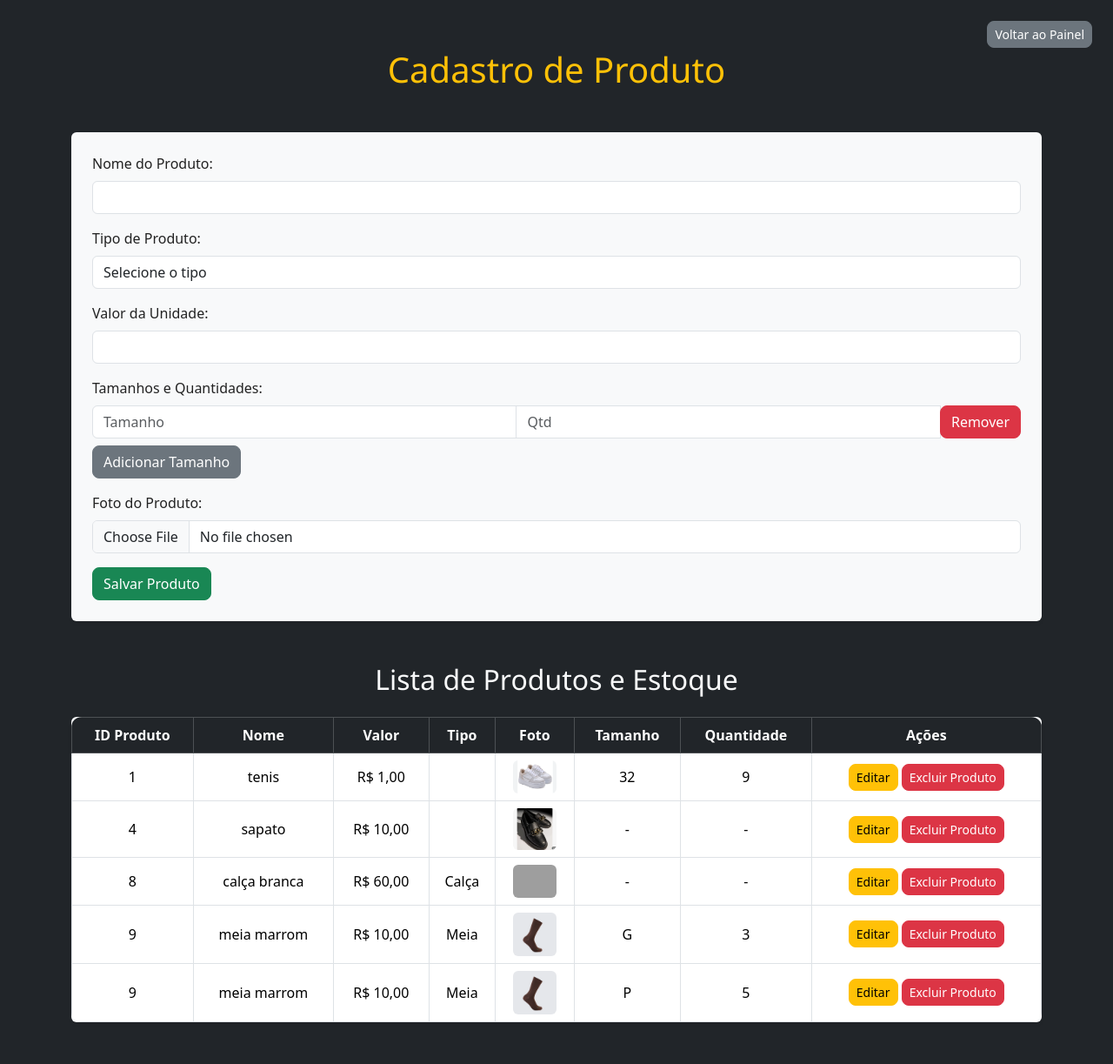
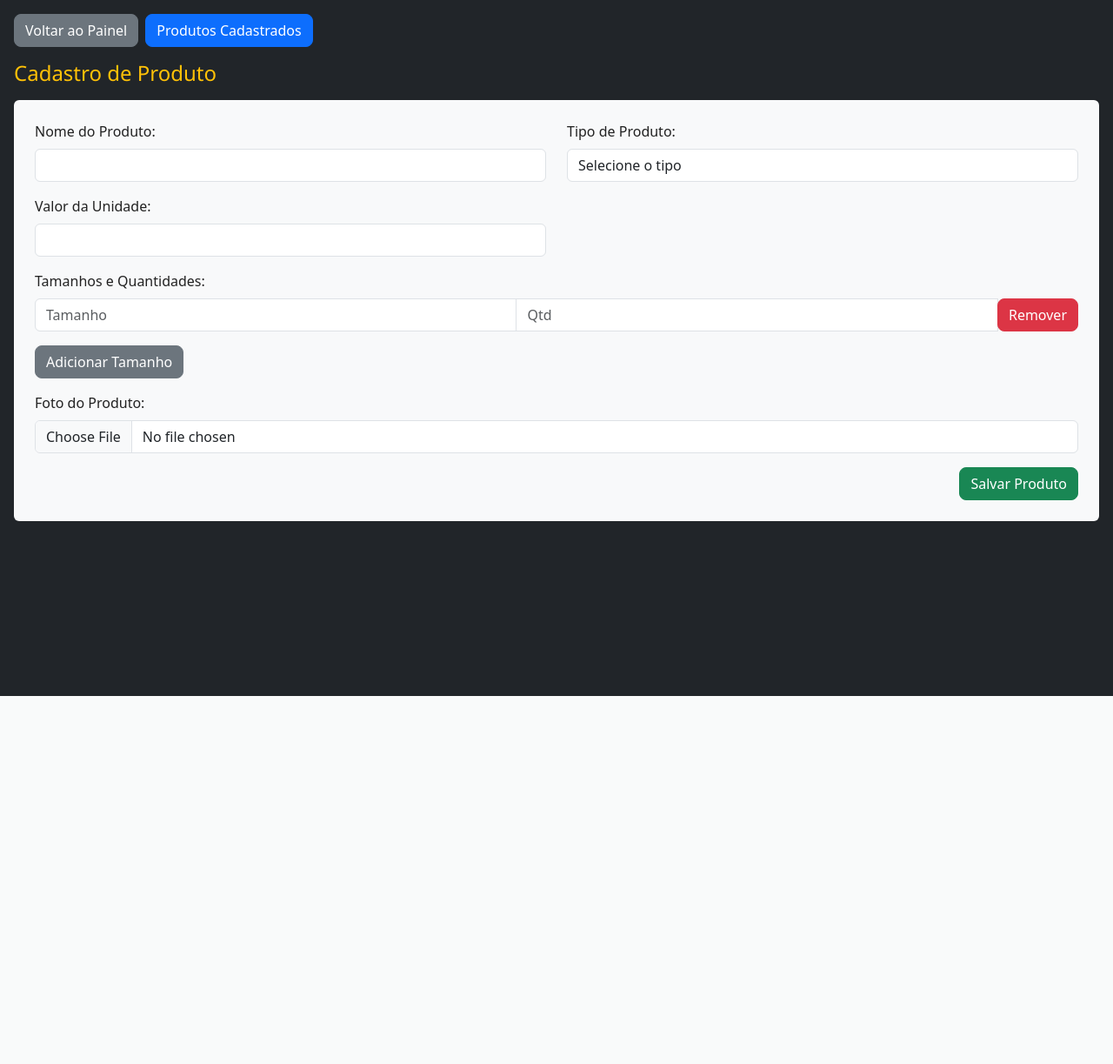
Before and after one commit to MatheusVSG/projeto_bartira_modas, a PHP site: page /projeto_bartira_modas/view/produto/cadastro-produto.php in a window 1280 px wide. Shown: the whole page at 87% size. After the commit the page ends 800 px from the top, so only its background shows below. Run offline with PHP 8.4, Linux system fonts and the light colour scheme; a user stored in the database is signed in; data comes from the database, SQL or seed files in the repository; grey boxes are pictures that could not be loaded.

Commit message:
Alterei Cadastro de Adm, Produto e Forma de pagamento

```diff
--- a/projeto_lab_db/view/administrador/home_adm.php
+++ b/projeto_lab_db/view/administrador/home_adm.php
@@ -33,13 +33,13 @@ if (!isset($_SESSION['usuario_id']) || $_SESSION['tipo_usuario'] != 'admin') {
         </div>
 
         <div class="row g-4 justify-content-center">
-            <!-- Cada card -->
+
             <div class="col-10 col-md-4 col-lg-3">
                 <div class="card bg-light text-dark shadow h-100 text-center">
                     <div class="card-body d-flex flex-column justify-content-between">
                         <h4 class="card-title">Cadastro de Administrador</h4>
                         <p class="card-text">Gerenciar contas de administradores do sistema.</p>
-                        <a href="../administrador/listar_administrador.php" class="btn btn-primary mt-3">Acessar</a>
+                        <a href="../administrador/cadastro_administrador.php" class="btn btn-primary mt-3">Acessar</a>
                     </div>
                 </div>
             </div>
@@ -89,7 +89,7 @@ if (!isset($_SESSION['usuario_id']) || $_SESSION['tipo_usuario'] != 'admin') {
                     <div class="card-body d-flex flex-column justify-content-between">
                         <h4 class="card-title">Forma de Pagamento</h4>
                         <p class="card-text">Gerenciar métodos de pagamento.</p>
-                        <a href="../forma_pagto/listar_forma_pagto.php" class="btn btn-primary mt-3">Acessar</a>
+                        <a href="../forma_pagto/cadastrar_forma_pagto.php" class="btn btn-primary mt-3">Acessar</a>
                     </div>
                 </div>
             </div>
--- a/projeto_lab_db/view/estoque/listar_estoque.php
+++ b/projeto_lab_db/view/estoque/listar_estoque.php
@@ -97,7 +97,7 @@ $result = mysqli_query($conn, $query);
                                     <a href="#" data-toggle="modal" data-target="#modalFotoEstoque<?php echo $row['produto_id'] . str_replace(' ', '', $row['tamanho']); ?>">
                                         <img src="../produto/fotos/<?php echo $row['foto']; ?>" width="50" class="rounded">
                                     </a>
-                                    <!-- Modal -->
+
                                     <div class="modal fade" id="modalFotoEstoque<?php echo $row['produto_id'] . str_replace(' ', '', $row['tamanho']); ?>" tabindex="-1" role="dialog" aria-labelledby="modalFotoEstoqueLabel<?php echo $row['produto_id'] . str_replace(' ', '', $row['tamanho']); ?>" aria-hidden="true">
                                         <div class="modal-dialog modal-dialog-centered" role="document">
                                             <div class="modal-content">
--- a/projeto_lab_db/view/produto/cadastro-produto.php
+++ b/projeto_lab_db/view/produto/cadastro-produto.php
@@ -1,48 +1,67 @@
+<?php
+session_start();
+include_once '../../connection.php';
+
+if (!isset($_SESSION['usuario_id']) || $_SESSION['tipo_usuario'] != 'admin') {
+    header("Location: ../../login.php");
+    exit();
+}
+
+$mensagem_sucesso = '';
+if (isset($_GET['sucesso']) && $_GET['sucesso'] == 1) {
+    $mensagem_sucesso = 'Produto cadastrado com sucesso!';
+}
+?>
+
 <!DOCTYPE html>
 <html lang="pt-BR">
 
 <head>
-
-    <?php
-    session_start();
-    include '../../connection.php';
-    include '../../head.php';
-
-    if (!isset($_SESSION['usuario_id']) || $_SESSION['tipo_usuario'] != 'admin') {
-
-        header("Location: ../../login.php");
-        exit();
-    }
-    ?>
-
-    <title>Cadastro de Produto</title>
-
-    <script src="https://code.jquery.com/jquery-3.5.1.slim.min.js"></script>
-    <script src="https://cdn.jsdelivr.net/npm/bootstrap@4.5.2/dist/js/bootstrap.bundle.min.js"></script>
+    <?php include '../../head.php'; ?>
+    <title>Bartira Modas | Cadastro de Produto</title>
     <style>
         .logo {
             max-width: 200px;
             margin-bottom: 20px;
         }
     </style>
-
 </head>
 
-<body class="bg-dark text-light">
-    <div class="container py-5">
-        <div class="d-flex justify-content-end mb-2 gap-2">
-            <a href="../administrador/home_adm.php" class="btn btn-secondary btn-sm position-fixed" style="top: 24px; right: 24px; z-index: 999;">Voltar ao Painel</a>
+<body>
+    <div class="w-100 min-vh-100 bg-dark px-3 pb-3">
+        <?php
+        $linksAdicionais = [
+            [
+                'caminho' => '../administrador/home_adm.php',
+                'titulo' => 'Voltar ao Painel',
+                'cor' => 'btn-secondary',
+            ],
+            [
+                'caminho' => 'listar_produtos.php',
+                'titulo' => 'Produtos Cadastrados',
+                'cor' => 'btn-primary',
+            ]
+        ];
+        include '../../../components/barra_navegacao.php';
+        ?>
+
+        <h4 class="text-warning mb-0">Cadastro de Produto</h4>
+
+        <div class="bg-light rounded p-4 mt-3">
+            <?php if (!empty($mensagem_sucesso)) : ?>
+                <div class="alert alert-success alert-dismissible fade show" role="alert">
+                    <?= $mensagem_sucesso ?>
+                    <button type="button" class="btn-close" data-bs-dismiss="alert" aria-label="Fechar"></button>
                 </div>
+            <?php endif; ?>
 
-        <h1 class="text-center text-warning mb-5">Cadastro de Produto</h1>
-
-        <form action="../../controller/produto/salvar_produto.php" method="post" enctype="multipart/form-data" class="bg-light text-dark p-4 rounded shadow-sm mb-5">
-            <div class="mb-3">
+            <form action="../../controller/produto/salvar_produto.php" method="post" enctype="multipart/form-data" class="row">
+                <div class="col-12 col-md-6 mb-3">
                     <label for="nome" class="form-label">Nome do Produto:</label>
                     <input type="text" name="nome" id="nome" class="form-control" required>
                 </div>
 
-            <div class="mb-3">
+                <div class="col-12 col-md-6 mb-3">
                     <label for="tipo_id" class="form-label">Tipo de Produto:</label>
                     <select name="tipo_id" id="tipo_id" class="form-control" required>
                         <option value="">Selecione o tipo</option>
@@ -55,12 +74,12 @@
                     </select>
                 </div>
 
-            <div class="mb-3">
+                <div class="col-12 col-md-6 mb-3">
                     <label for="valor_unidade" class="form-label">Valor da Unidade:</label>
                     <input type="number" name="valor_unidade" id="valor_unidade" step="0.01" class="form-control" required>
                 </div>
 
-            <div class="mb-3">
+                <div class="col-12 mb-3">
                     <label class="form-label">Tamanhos e Quantidades:</label>
                     <div id="tamanhos-container">
                         <div class="input-group mb-2">
@@ -69,80 +88,18 @@
                             <button type="button" class="btn btn-danger" onclick="removerTamanho(this)">Remover</button>
                         </div>
                     </div>
-                <button type="button" class="btn btn-secondary" onclick="adicionarTamanho()">Adicionar Tamanho</button>
+                    <button type="button" class="btn btn-secondary mt-2" onclick="adicionarTamanho()">Adicionar Tamanho</button>
                 </div>
 
-            <div class="mb-3">
+                <div class="col-12 mb-3">
                     <label for="foto" class="form-label">Foto do Produto:</label>
                     <input type="file" name="foto" id="foto" class="form-control" accept="image/*" required>
                 </div>
 
+                <div class="d-flex justify-content-end">
                     <button type="submit" class="btn btn-success">Salvar Produto</button>
+                </div>
             </form>
-
-        <h2 class="text-center text-light mb-4">Lista de Produtos e Estoque</h2>
-
-        <div class="table-responsive bg-light rounded shadow-sm">
-            <table class="table table-bordered table-hover text-center align-middle mb-0">
-                <thead class="table-dark">
-                    <tr>
-                        <th>ID Produto</th>
-                        <th>Nome</th>
-                        <th>Valor</th>
-                        <th>Tipo</th>
-                        <th>Foto</th>
-                        <th>Tamanho</th>
-                        <th>Quantidade</th>
-                        <th>Ações</th>
-                    </tr>
-                </thead>
-                <tbody>
-                    <?php
-                    include_once '../../connection.php';
-                    // Modificar a query para incluir informações de estoque
-                    $sql = "SELECT p.id as produto_id, p.nome as produto_nome, p.valor_unidade, p.foto, t.nome as tipo_nome, e.tamanho, e.quantidade
-                            FROM produtos p
-                            LEFT JOIN tipos_produto t ON p.tipo_id = t.id
-                            LEFT JOIN estoque e ON p.id = e.fk_produto_id";
-                    $result = $conn->query($sql);
-
-                    while ($row = $result->fetch_assoc()) {
-                        echo "<tr>
-                                <td>{$row['produto_id']}</td>
-                                <td>{$row['produto_nome']}</td>
-                                <td>R$ " . number_format($row['valor_unidade'], 2, ',', '.') . "</td>
-                                <td>{$row['tipo_nome']}</td>
-                                <td>
-                                    <a href='#' data-toggle='modal' data-target='#modalFotoProdutoCad{$row['produto_id']}'>
-                                        <img src='../../view/produto/fotos/{$row['foto']}' width='50' class='rounded'>
-                                    </a>
-
-                                    <!-- Modal -->
-                                    <div class='modal fade' id='modalFotoProdutoCad{$row['produto_id']}' tabindex='-1' role='dialog' aria-labelledby='modalFotoProdutoCadLabel{$row['produto_id']}' aria-hidden='true'>
-                                    <div class='modal-dialog modal-dialog-centered' role='document'>
-                                        <div class='modal-content'>
-                                        <div class='modal-header position-relative'>
-                                            <h5 class='modal-title' id='modalFotoProdutoCadLabel{$row['produto_id']}'>Foto do Produto: {$row['produto_nome']}</h5>
-                                            <button type='button' class='btn-close position-absolute' style='right: 16px; top: 16px;' data-dismiss='modal' aria-label='Fechar'></button>
-                                        </div>
-                                        <div class='modal-body text-center'>
-                                            <img src='../../view/produto/fotos/{$row['foto']}' class='img-fluid rounded'>
-                                        </div>
-                                        </div>
-                                    </div>
-                                    </div>
-                                </td>
-                                <td>" . (isset($row['tamanho']) ? $row['tamanho'] : '-') . "</td>
-                                <td>" . (isset($row['quantidade']) ? $row['quantidade'] : '-') . "</td>
-                                <td>
-                                    <a href='editar_produto.php?id={$row['produto_id']}' class='btn btn-sm btn-warning'>Editar</a>
-                                    <a href='/projeto_lab_db/controller/produto/excluir_produto.php?id={$row['produto_id']}' onclick='return confirm(\"Tem certeza que deseja excluir este produto e todo o seu estoque relacionado?\"')' class='btn btn-sm btn-danger'>Excluir Produto</a>
-                                </td>
-                            </tr>";
-                    }
-                    ?>
-                </tbody>
-            </table>
         </div>
     </div>
 
--- a/projeto_lab_db/view/vendedor/listar_vendedores.php
+++ b/projeto_lab_db/view/vendedor/listar_vendedores.php
@@ -97,4 +97,5 @@ $result = mysqli_query($conn, $sql);
         </div>
     </div>
 </body>
+
 </html>
```
Also changed, not shown: projeto_lab_db/view/administrador/cadastro_administrador.php (+58 -14 lines), projeto_lab_db/view/forma_pagto/cadastrar_forma_pagto.php (+44 -23 lines), projeto_lab_db/view/produto/listar_produtos.php (added, +107 -0 lines). Lines whose indentation alone changed are shown as unchanged.
